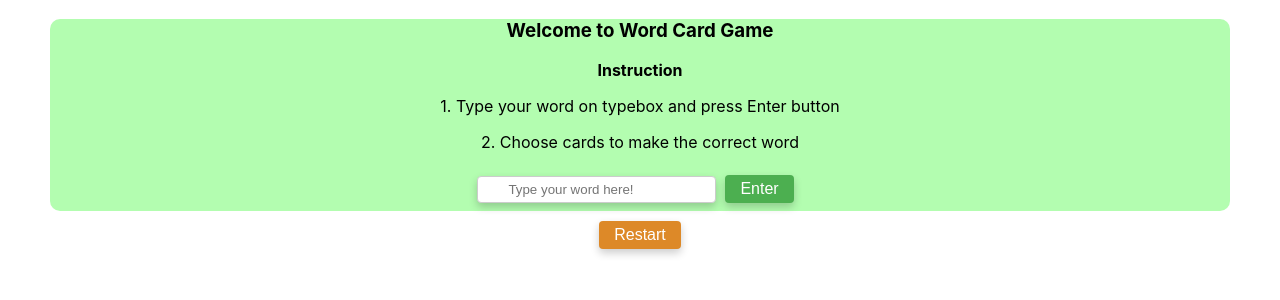
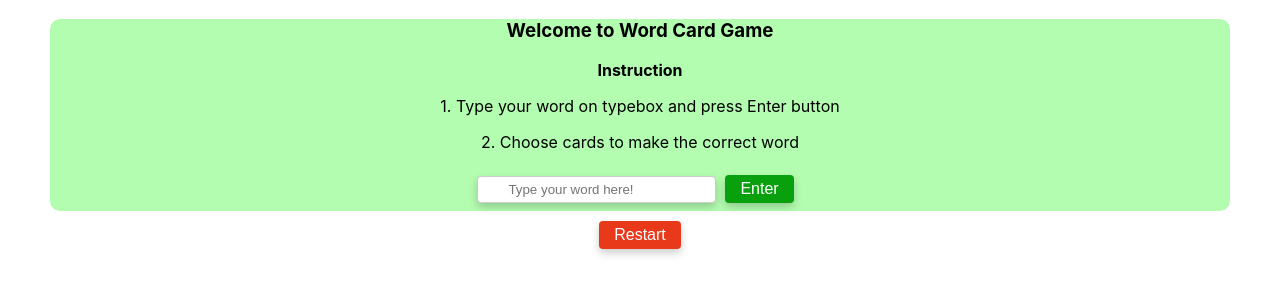
Before and after one commit to TrNz4869/lab-react, a React (Create React App) app: page / in a window 1280 px wide. Shown: the top 300 px of the page. Built offline with nearby package versions, Linux system fonts and the light colour scheme.

Commit message:
edit some ui

```diff
--- a/src/App.css
+++ b/src/App.css
@@ -44,7 +44,7 @@
   align-items: center;
   justify-content: center;
   text-align: center;
-  border-radius: 25px;
+  border-radius: 10px;
   width: 3em;
   height: 4em;
   font-size: 1em;
@@ -70,7 +70,7 @@
 }
 
 .button {
-  background-color: #4CAF50;
+  background-color: #08a10d;
   border: none;
   color: white;
   padding: 5px 15px;
@@ -83,7 +83,7 @@
 }
 
 .button-2 {
-  background-color: #dd8928;
+  background-color: #e9391b;
   border: none;
   color: white;
   padding: 5px 15px;
--- a/src/App.js
+++ b/src/App.js
@@ -33,7 +33,6 @@ function App() {
         }
       </div>
       <button className="button-2" onClick={restartGame}>Restart</button>
-
     </div>
   );
 }
```
Lines whose indentation alone changed are shown as unchanged.
